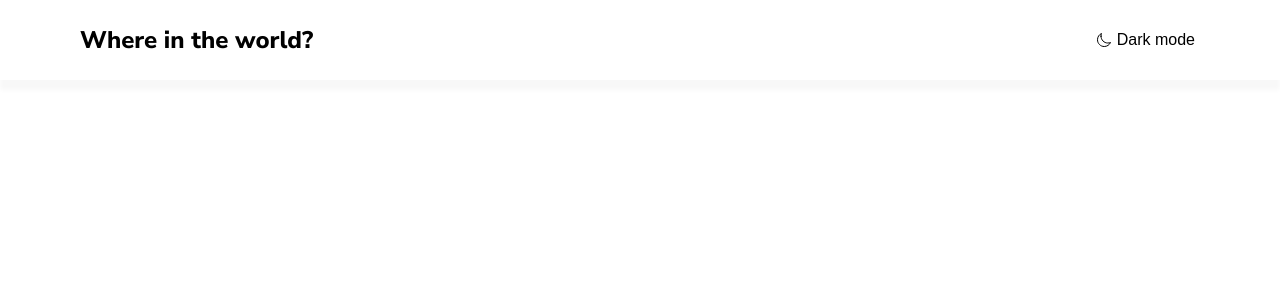
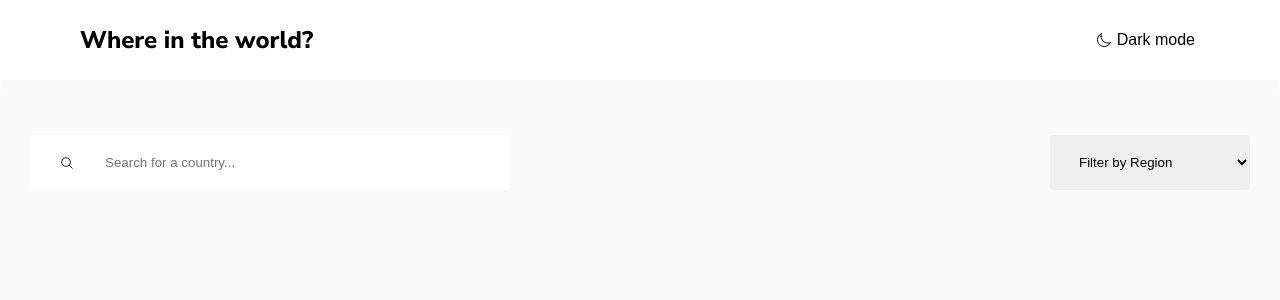
Before and after one commit to rainmodred/react-countries, a React (Create React App) app: page / in a window 1280 px wide. Shown: the top 300 px of the page. Built offline with nearby package versions, Linux system fonts and the light colour scheme.

Commit message:
Add SearchBar

```diff
--- a/src/App.js
+++ b/src/App.js
@@ -2,6 +2,7 @@ import React from 'react'
 import { Global } from '@emotion/react'
 import styled from '@emotion/styled'
 import Header from './components/Header'
+import Main from './components/Main'
 
 const Container = styled.div`
   display: grid;
@@ -28,6 +29,7 @@ function App() {
       />
       <Container>
         <Header />
+        <Main />
       </Container>
     </>
   )
--- /dev/null
+++ b/src/components/Filter.js
@@ -0,0 +1,18 @@
+import React from 'react'
+import styled from '@emotion/styled'
+
+const Select = styled.select`
+  border: none;
+  border-radius: 4px;
+  max-width: 200px;
+  width: 100%;
+  padding: 0 25px;
+`
+
+export default function Filter() {
+  return (
+    <Select>
+      <option>Filter by Region</option>
+    </Select>
+  )
+}
--- /dev/null
+++ b/src/components/Main.js
@@ -0,0 +1,34 @@
+import React from 'react'
+import styled from '@emotion/styled'
+import Search from './Search'
+import Filter from './Filter'
+
+const Container = styled.div`
+  background: hsl(0, 0%, 98%);
+  margin-top: 10px;
+`
+
+const Content = styled.div`
+  padding: 0 30px;
+  max-width: 1440px;
+  margin: 0 auto;
+`
+
+const SearchBar = styled.div`
+  display: flex;
+  justify-content: space-between;
+  margin: 45px 0;
+`
+
+export default function Main() {
+  return (
+    <Container>
+      <Content>
+        <SearchBar>
+          <Search />
+          <Filter />
+        </SearchBar>
+      </Content>
+    </Container>
+  )
+}
--- /dev/null
+++ b/src/components/Search.js
@@ -0,0 +1,35 @@
+import React from 'react'
+import styled from '@emotion/styled'
+import { IoSearchOutline } from 'react-icons/io5'
+
+const InputContainer = styled.div`
+  position: relative;
+  max-width: 480px;
+  width: 100%;
+`
+
+const Icon = styled.div`
+  display: flex;
+  position: absolute;
+  top: 50%;
+  left: 30px;
+  transform: translateY(-50%);
+`
+
+const Input = styled.input`
+  padding: 20px 75px;
+  border: none;
+  border-radius: 4px;
+  width: 100%;
+`
+
+export default function Search() {
+  return (
+    <InputContainer>
+      <Icon>
+        <IoSearchOutline />
+      </Icon>
+      <Input type="search" placeholder="Search for a country..."></Input>
+    </InputContainer>
+  )
+}
```
